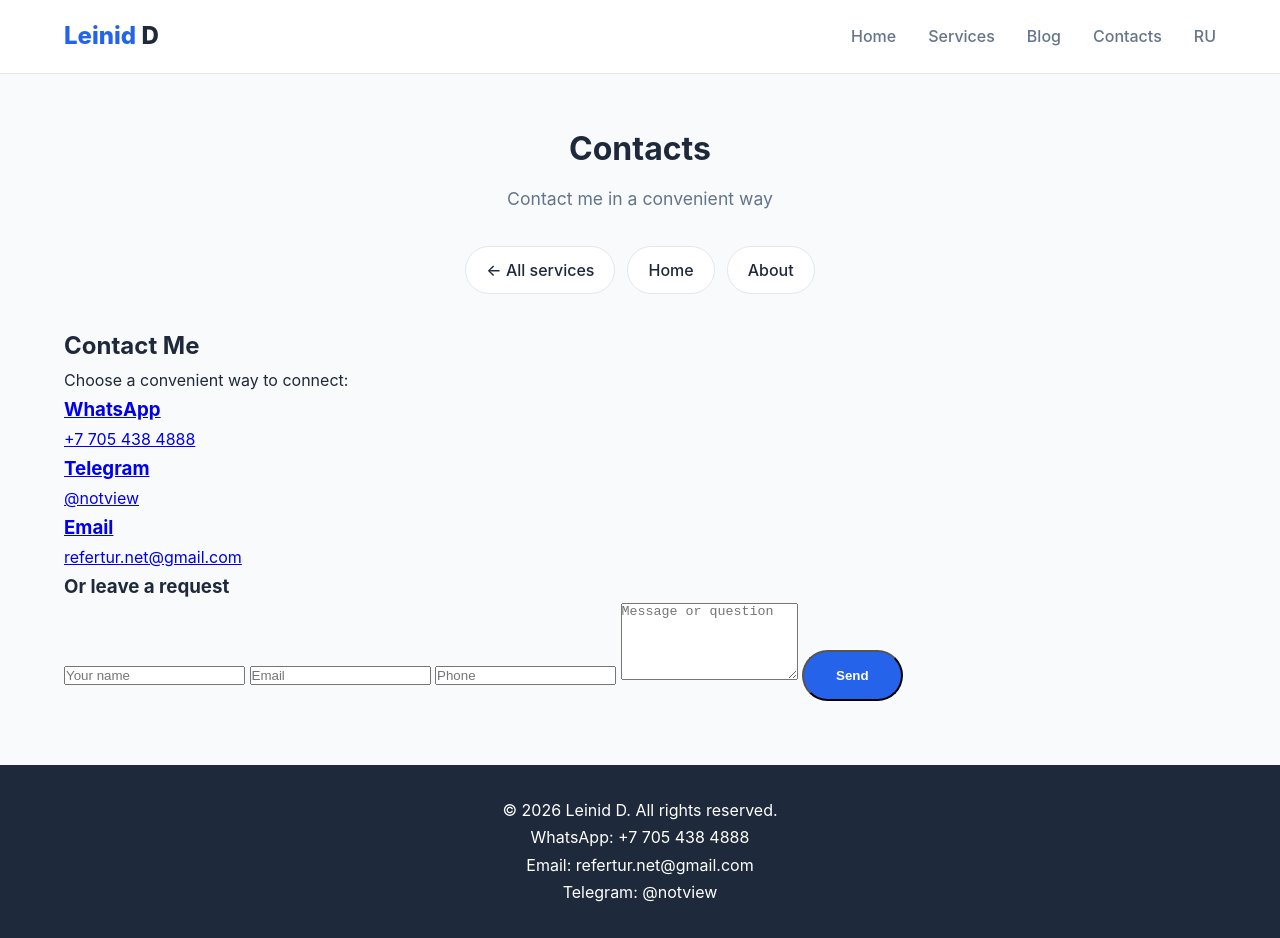
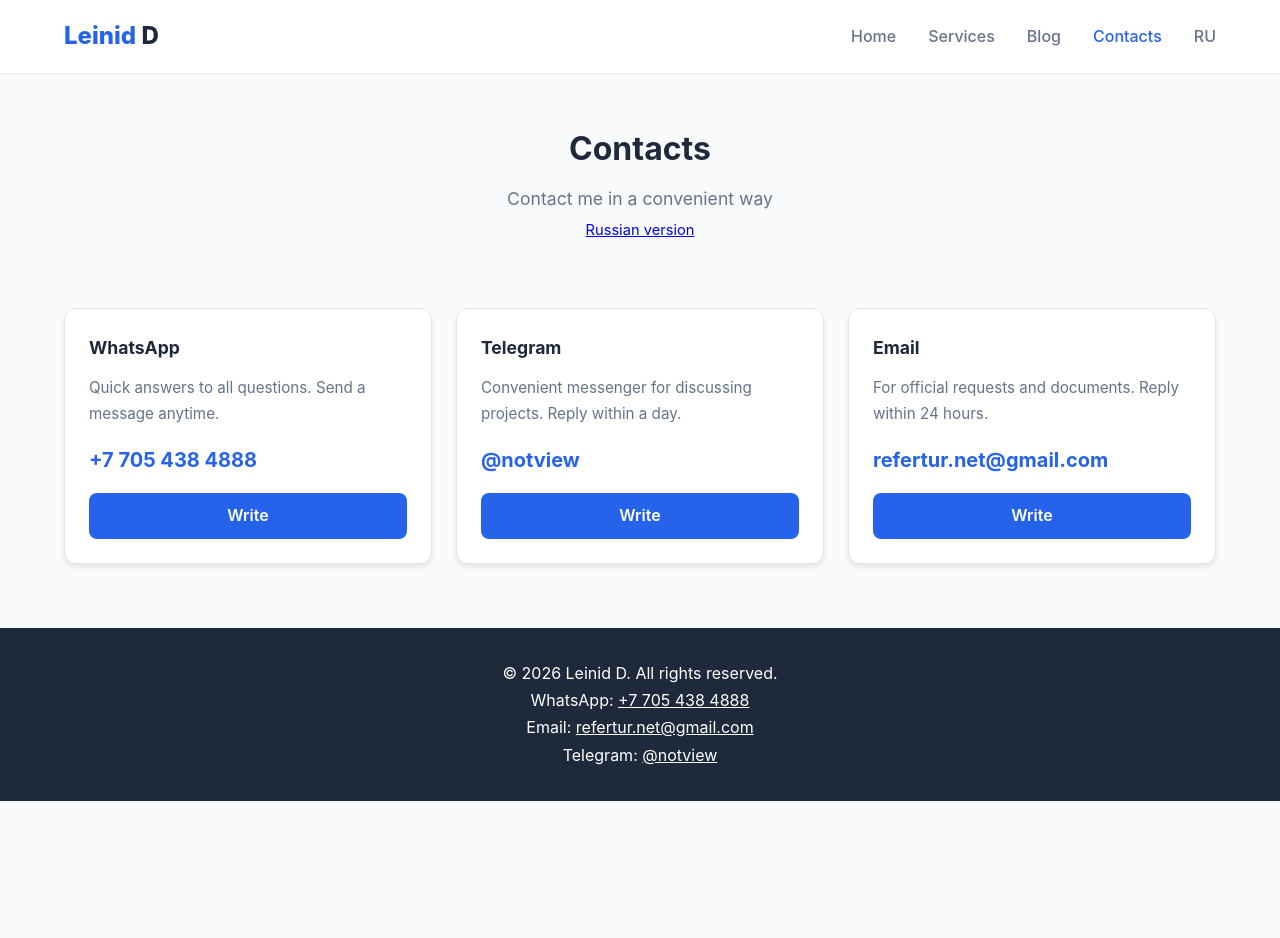
Before and after one commit to homgorn/homgorn.github.io, a Jekyll site: the page en/contacts.html, which Jekyll copies as it is, in a window 1280 px wide and 938 px high. Built offline with Jekyll 4.4.1, drawn with Linux system fonts in a browser that asks for light colours.

Commit message:
Fix: active footer links with pre-filled text, remove CTA form from contacts

```diff
--- a/_layouts/default.html
+++ b/_layouts/default.html
@@ -63,9 +63,9 @@
   <footer class="footer">
     <div class="container">
       <p>© 2026 Leinid D. Все права защищены.</p>
-      <p>WhatsApp: +7 705 438 4888</p>
-      <p>Email: refertur.net@gmail.com</p>
-      <p>Telegram: @notview</p>
+      <p>WhatsApp: <a href="https://wa.me/77054384888?text=Здравствуйте!+Интересует+консультация+по+веб-разработке+на+GitHub+Pages">+7 705 438 4888</a></p>
+      <p>Email: <a href="mailto:refertur.net@gmail.com?subject=Заявка+с+сайта+homgorn.github.io&body=Здравствуйте!%0A%0AИнтересует+консультация+по+веб-разработке+на+GitHub+Pages.%0A%0A">refertur.net@gmail.com</a></p>
+      <p>Telegram: <a href="https://t.me/notview?text=Здравствуйте!+Интересует+консультация+по+веб-разработке+на+GitHub+Pages">@notview</a></p>
     </div>
   </footer>
 </body>
--- a/_layouts/english.html
+++ b/_layouts/english.html
@@ -76,9 +76,9 @@
   <footer class="footer">
     <div class="container">
       <p>© 2026 Leinid D. All rights reserved.</p>
-      <p>WhatsApp: +7 705 438 4888</p>
-      <p>Email: refertur.net@gmail.com</p>
-      <p>Telegram: @notview</p>
+      <p>WhatsApp: <a href="https://wa.me/77054384888?text=Hello!+I+am+interested+in+your+web+development+services+for+GitHub+Pages">+7 705 438 4888</a></p>
+      <p>Email: <a href="mailto:refertur.net@gmail.com?subject=Inquiry+from+homgorn.github.io&body=Hello!%0A%0AI+am+interested+in+your+web+development+services+for+GitHub+Pages.%0A%0A">refertur.net@gmail.com</a></p>
+      <p>Telegram: <a href="https://t.me/notview?text=Hello!+I+am+interested+in+your+web+development+services+for+GitHub+Pages">@notview</a></p>
     </div>
   </footer>
 </body>
--- a/en/contacts.html
+++ b/en/contacts.html
@@ -1,63 +1,70 @@
----
-layout: english
-title: Contacts | Leinid D
-description: Contact information. WhatsApp, Telegram, Email. Web developer Leinid D.
-keywords: contacts, WhatsApp, Telegram
-author: Leinid D
-lang: en
-url: /en/contacts.html
-url_ru: /contacts.html
-og_locale: en_US
-job_title: Web Developer
-contact_lang: English
-nav_home: Home
-nav_services: Services
-nav_contacts: Contacts
-footer_rights: All rights reserved.
----
+<!DOCTYPE html>
+<html lang="en">
+<head>
+  <meta charset="UTF-8">
+  <meta name="viewport" content="width=device-width, initial-scale=1.0">
+  <title>Contacts | Leinid D</title>
+  <meta name="description" content="Contact information. WhatsApp, Telegram, Email. Web developer Leinid D.">
+  <meta name="keywords" content="contacts, WhatsApp, Telegram">
+  <meta name="author" content="Leinid D">
 
-<div class="container">
-  <section class="page-title">
-    <h1>Contacts</h1>
-    <p>Contact me in a convenient way</p>
-  </section>
+  <link rel="alternate" hreflang="en" href="https://homgorn.github.io/en/contacts.html">
+  <link rel="alternate" hreflang="ru" href="https://homgorn.github.io/contacts.html">
 
-  <div class="filters">
-    <a href="/en/services.html">← All services</a>
-    <a href="/en/">Home</a>
-    <a href="/en/about.html">About</a>
+  <link rel="stylesheet" href="/assets/css/style.css">
+</head>
+<body>
+  <header class="header">
+    <div class="container">
+      <div class="header-inner">
+        <a href="/en/" class="logo">Leinid <span>D</span></a>
+        <nav class="nav">
+          <a href="/en/">Home</a>
+          <a href="/en/services.html">Services</a>
+          <a href="/en/blog/">Blog</a>
+          <a href="/en/contacts.html" class="active">Contacts</a>
+          <a href="/">RU</a>
+        </nav>
+      </div>
+    </div>
+  </header>
+
+  <div class="container">
+    <section class="page-title">
+      <h1>Contacts</h1>
+      <p>Contact me in a convenient way</p>
+      <p><small><a href="/contacts.html">Russian version</a></small></p>
+    </section>
+
+    <section class="services-grid">
+      <article class="service-card">
+        <h3>WhatsApp</h3>
+        <p>Quick answers to all questions. Send a message anytime.</p>
+        <span class="price">+7 705 438 4888</span>
+        <a href="https://wa.me/77054384888?text=Hello!+I+am+interested+in+your+web+development+services+for+GitHub+Pages" class="order-btn">Write</a>
+      </article>
+      <article class="service-card">
+        <h3>Telegram</h3>
+        <p>Convenient messenger for discussing projects. Reply within a day.</p>
+        <span class="price">@notview</span>
+        <a href="https://t.me/notview?text=Hello!+I+am+interested+in+your+web+development+services+for+GitHub+Pages" class="order-btn">Write</a>
+      </article>
+      <article class="service-card">
+        <h3>Email</h3>
+        <p>For official requests and documents. Reply within 24 hours.</p>
+        <span class="price">refertur.net@gmail.com</span>
+        <a href="mailto:refertur.net@gmail.com?subject=Inquiry+from+homgorn.github.io&body=Hello!%0A%0AI+am+interested+in+your+web+development+services+for+GitHub+Pages.%0A%0A" class="order-btn">Write</a>
+      </article>
+    </section>
   </div>
 
-  <section class="contacts-content">
-    <div class="contact-card">
-      <h2>Contact Me</h2>
-      <p>Choose a convenient way to connect:</p>
-
-      <div class="contact-options">
-        <a href="https://wa.me/77054384888" class="contact-item">
-          <h3>WhatsApp</h3>
-          <p>+7 705 438 4888</p>
-        </a>
-        <a href="https://t.me/notview" class="contact-item">
-          <h3>Telegram</h3>
-          <p>@notview</p>
-        </a>
-        <a href="mailto:refertur.net@gmail.com" class="contact-item">
-          <h3>Email</h3>
-          <p>refertur.net@gmail.com</p>
-        </a>
-      </div>
-
-      <div class="contact-form">
-        <h3>Or leave a request</h3>
-        <form action="https://formspree.io/f/xpwzgvqg" method="POST">
-          <input type="text" name="name" placeholder="Your name" required>
-          <input type="email" name="email" placeholder="Email" required>
-          <input type="tel" name="phone" placeholder="Phone">
-          <textarea name="message" placeholder="Message or question" rows="5" required></textarea>
-          <button type="submit" class="btn">Send</button>
-        </form>
-      </div>
+  <footer class="footer">
+    <div class="container">
+      <p>© 2026 Leinid D. All rights reserved.</p>
+      <p>WhatsApp: <a href="https://wa.me/77054384888?text=Hello!+I+am+interested+in+your+web+development+services+for+GitHub+Pages">+7 705 438 4888</a></p>
+      <p>Email: <a href="mailto:refertur.net@gmail.com?subject=Inquiry+from+homgorn.github.io&body=Hello!%0A%0AI+am+interested+in+your+web+development+services+for+GitHub+Pages.%0A%0A">refertur.net@gmail.com</a></p>
+      <p>Telegram: <a href="https://t.me/notview?text=Hello!+I+am+interested+in+your+web+development+services+for+GitHub+Pages">@notview</a></p>
     </div>
-  </section>
-</div>
+  </footer>
+</body>
+</html>
--- a/en/index.html
+++ b/en/index.html
@@ -132,9 +132,9 @@
   <footer class="footer">
     <div class="container">
       <p>© 2026 Leinid D. All rights reserved.</p>
-      <p>WhatsApp: +7 705 438 4888</p>
-      <p>Email: refertur.net@gmail.com</p>
-      <p>Telegram: @notview</p>
+      <p>WhatsApp: <a href="https://wa.me/77054384888?text=Hello!+I+am+interested+in+your+web+development+services+for+GitHub+Pages">+7 705 438 4888</a></p>
+      <p>Email: <a href="mailto:refertur.net@gmail.com?subject=Inquiry+from+homgorn.github.io&body=Hello!%0A%0AI+am+interested+in+your+web+development+services+for+GitHub+Pages.%0A%0A">refertur.net@gmail.com</a></p>
+      <p>Telegram: <a href="https://t.me/notview?text=Hello!+I+am+interested+in+your+web+development+services+for+GitHub+Pages">@notview</a></p>
     </div>
   </footer>
 </body>
--- a/index.html
+++ b/index.html
@@ -132,9 +132,9 @@
   <footer class="footer">
     <div class="container">
       <p>© 2026 Leinid D. Все права защищены.</p>
-      <p>WhatsApp: +7 705 438 4888</p>
-      <p>Email: refertur.net@gmail.com</p>
-      <p>Telegram: @notview</p>
+      <p>WhatsApp: <a href="https://wa.me/77054384888?text=Здравствуйте!+Интересует+консультация+по+веб-разработке+на+GitHub+Pages">+7 705 438 4888</a></p>
+      <p>Email: <a href="mailto:refertur.net@gmail.com?subject=Заявка+с+сайта+homgorn.github.io&body=Здравствуйте!%0A%0AИнтересует+консультация+по+веб-разработке+на+GitHub+Pages.%0A%0A">refertur.net@gmail.com</a></p>
+      <p>Telegram: <a href="https://t.me/notview?text=Здравствуйте!+Интересует+консультация+по+веб-разработке+на+GitHub+Pages">@notview</a></p>
     </div>
   </footer>
 </body>
```
Also changed, not shown: contacts.html (+59 -46 lines).
